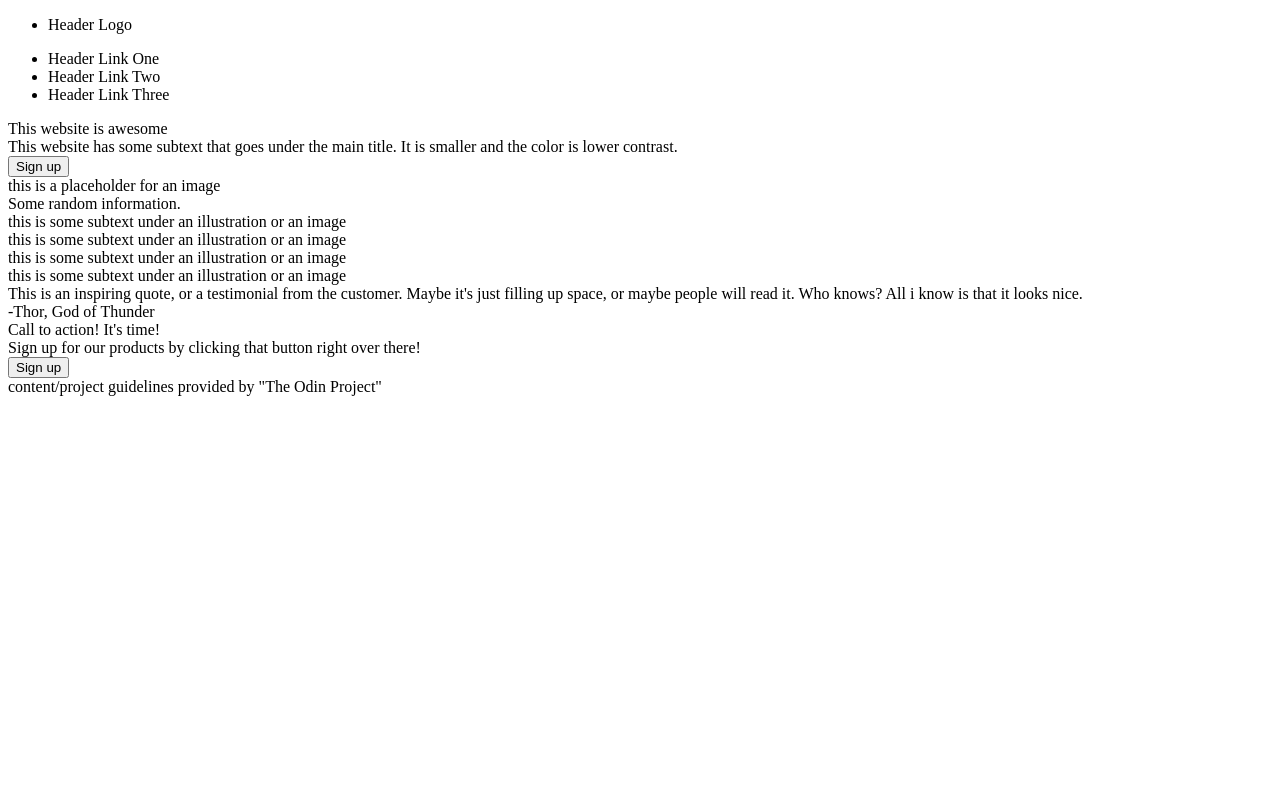
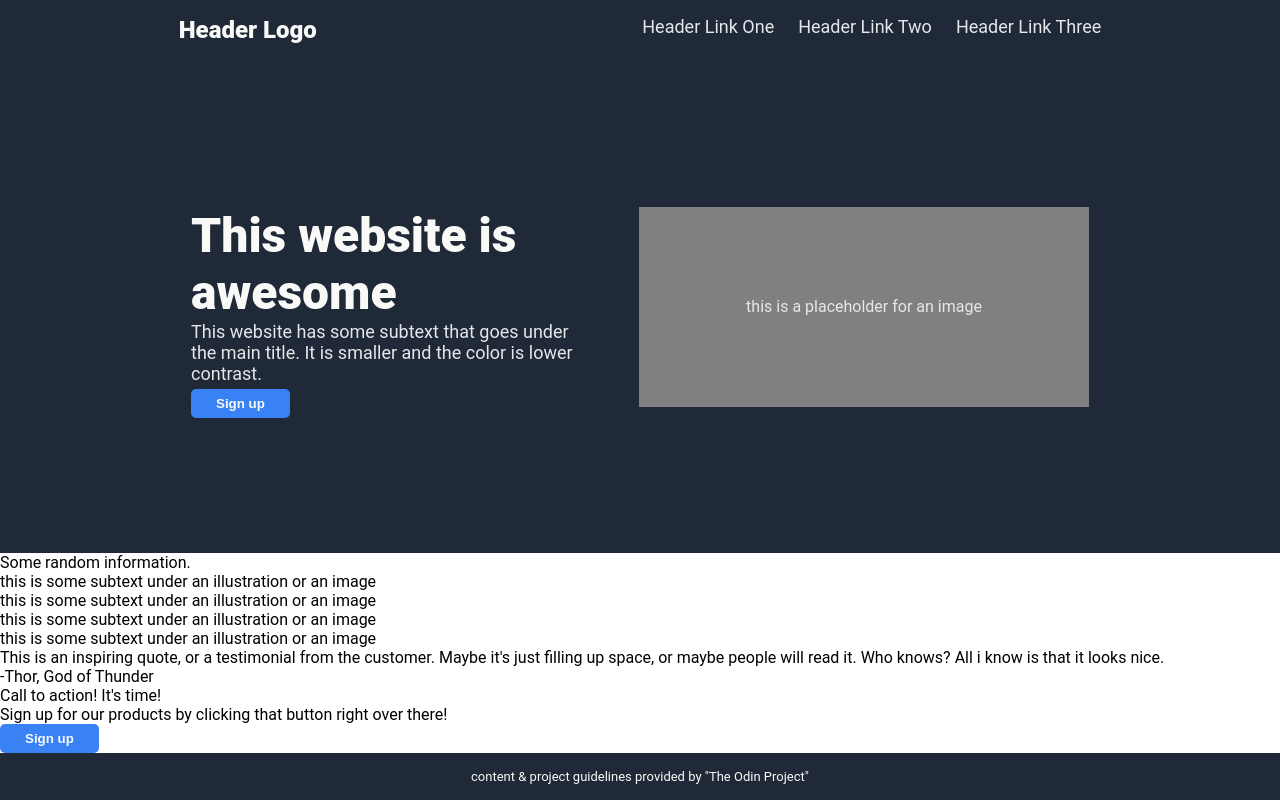
Before and after one commit to Swillery/landing_page, a plain HTML site: page index.html in a window 1280 px wide. Drawn offline with Linux system fonts and the light colour scheme.

Commit message:
Add: header/footer & top section to css

```diff
--- a/index.html
+++ b/index.html
@@ -3,6 +3,7 @@
 <head>
     <meta charset="UTF-8">
     <meta name="viewport" content="width=device-width, initial-scale=1.0">
+    <link rel="stylesheet" href="/style.css">
     <title>Landing Page</title>
 </head>
 <body>
@@ -22,11 +23,13 @@
     </div>
 
     <div class="top">
-        <div class="main">
-            This website is awesome</div>
-        <div class="minor">
-            This website has some subtext that goes under the main title. It is smaller and the color is lower contrast.</div>
-        <button>Sign up</button>
+       <div class="topleft">
+            <div class="main">
+                This website is awesome</div>
+            <div class="minor">
+                This website has some subtext that goes under the main title. It is smaller and the color is lower contrast.</div>
+            <button>Sign up</button>
+        </div>
         <div class="placeholder">
             this is a placeholder for an image</div>
     </div>
@@ -61,7 +64,7 @@
     </div>
 
     <div class="footer">
-        <div>content/project guidelines provided by "The Odin Project"</div>
+        <div>content & project guidelines provided by "The Odin Project"</div>
     </div>
 </body>
 </html>
--- a/style.css
+++ b/style.css
@@ -0,0 +1,90 @@
+body {
+    height: 100vh;
+    margin: 0;
+    overflow: hidden;
+    font-family: Roboto, sans-serif;
+    display: flex;
+    flex-direction: column;
+}
+
+.header, .footer {
+    display: flex;
+    justify-content: space-between;
+    padding: 16px;
+    background-color: #1f2937;
+    color: #F9FAF8;
+}
+
+ul {
+    list-style-type: none;
+    display: flex;
+    margin: 0;
+    padding: 0;
+    gap: 24px;
+}
+
+.header {
+    justify-content: space-around;
+}
+
+.left-logo {
+     font-size: 24px;
+    font-weight: 1000;
+}
+
+.right-links, .minor {
+    font-size: 18px;
+    color: #E5E7EB;
+}
+
+.footer {
+    align-items: center;
+    justify-content: center;
+    font-size: small;
+}
+
+.top {
+    display: flex;
+    background-color: #1f2937;
+    justify-content: center;
+    align-items: center;
+    flex: 1;
+    gap: 48px;
+}
+
+.topleft {
+    display: flex;
+    flex-wrap: wrap;
+    height: 200px;
+    width: 400px;
+    gap: 5px;
+}
+
+.main {
+    display: flex;
+    flex-wrap: wrap;
+    color: #F9FAF8;
+    font-size: 48px;
+    font-weight: 900;
+    margin-bottom: -5px;
+}
+
+.placeholder {
+    display: flex;
+    justify-content: center;
+    align-items: center;
+    background-color: grey;
+    color: #E5E7EB;
+    height: 200px;
+    width: 450px;
+    flex-shrink: 0;
+}
+
+button {
+    background-color: #3882f6;
+    padding: 7px 25px;
+    color: #F9FAF8;
+    border-radius: 5px;
+    border: none;
+    font-weight: 600;
+}
```
